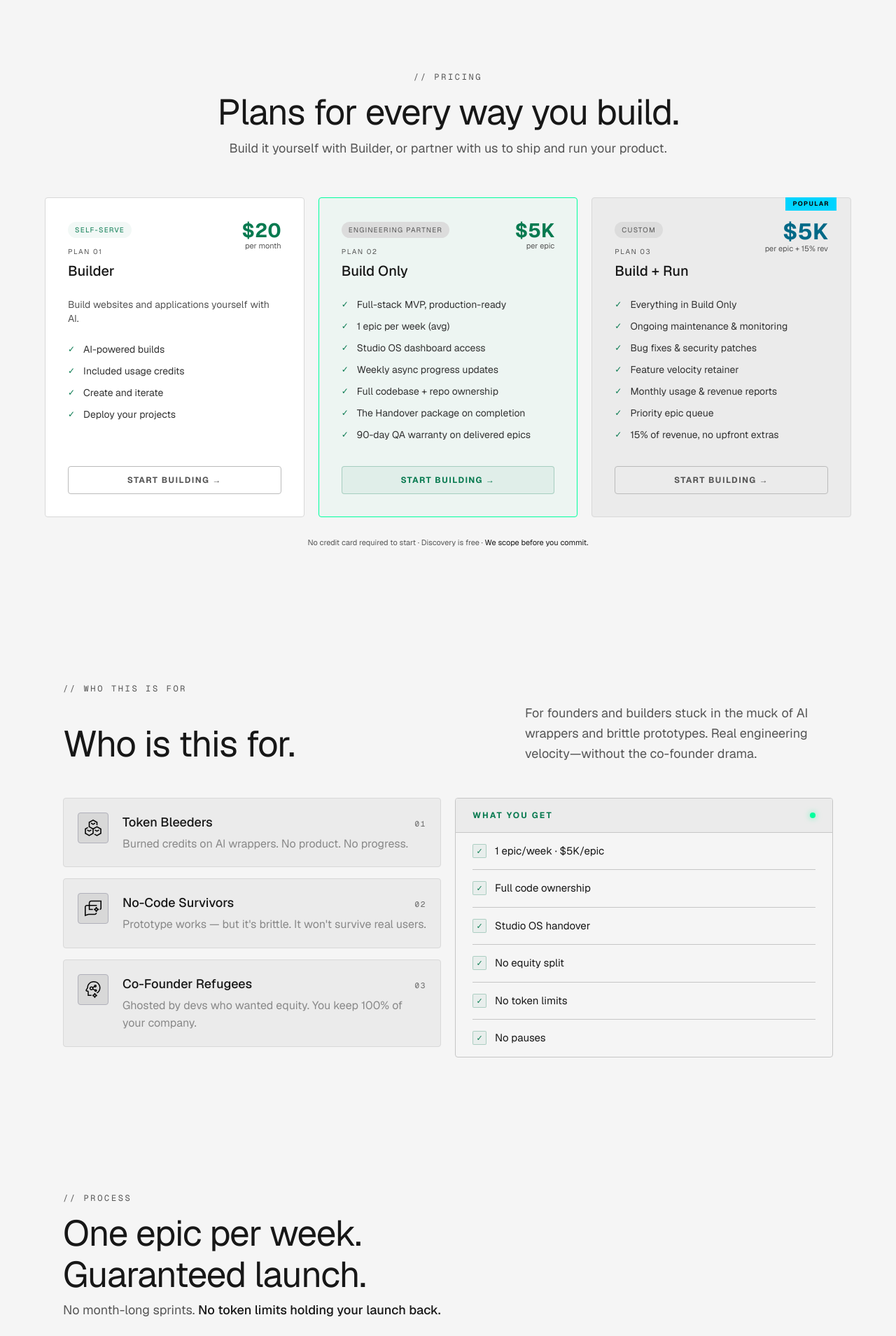
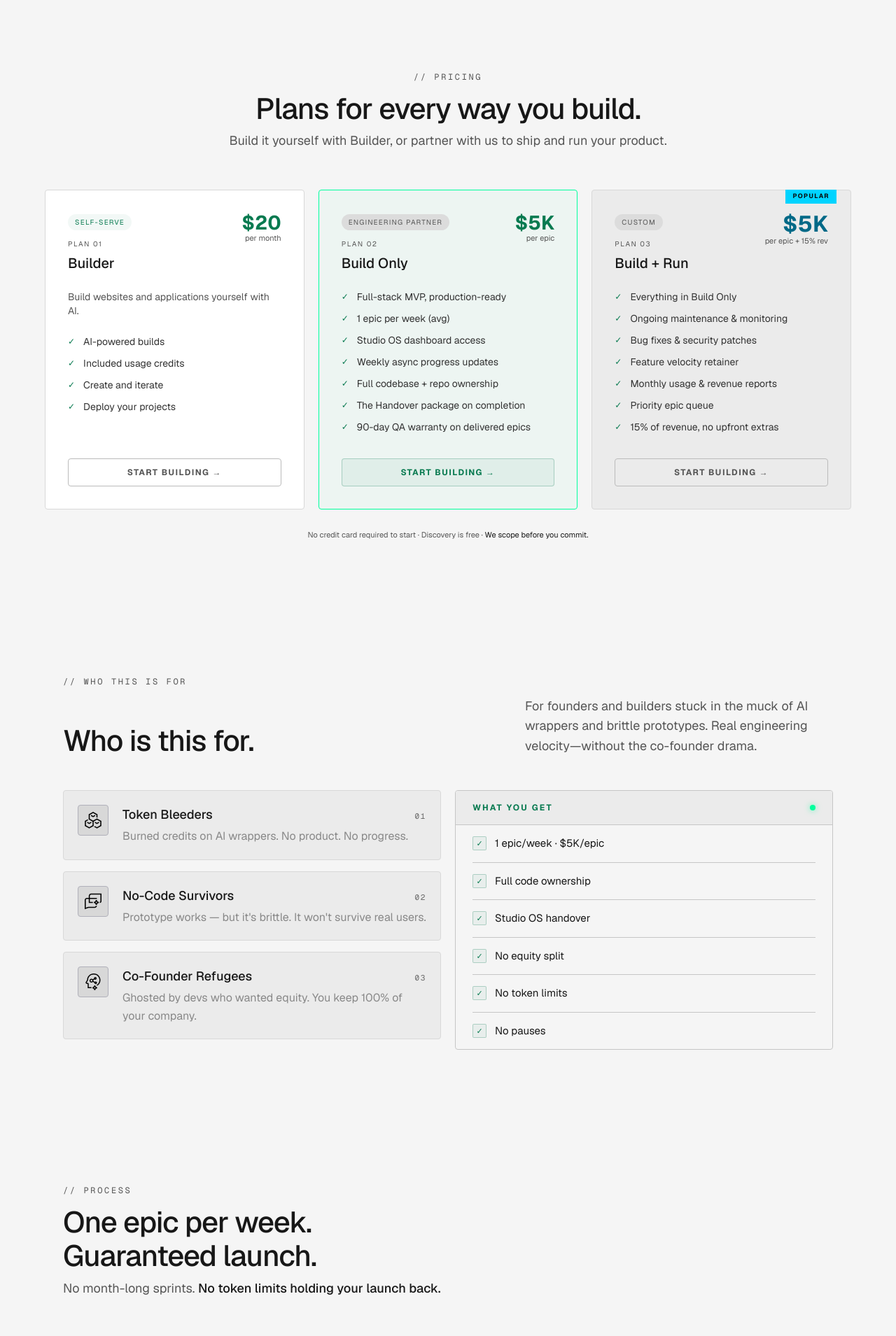
Before and after one commit to rup2701/appnomics-landing, a Next.js app: page / in a window 1280 px wide. Shown: the part 1060-2969 px from the top of the page at 70% size. Built offline with nearby package versions, Linux system fonts and the light colour scheme.

Commit message:
feat: update heading styles across multiple sections for improved typography

```diff
--- a/app/globals.css
+++ b/app/globals.css
@@ -19,10 +19,15 @@ body {
   overflow-x: clip;
 }
 
-h1,
-h2 {
+h1 {
   font-weight: 400;
   letter-spacing: -0.07rem;
+  color: var(--foreground) !important;
+}
+
+h2 {
+  font-weight: 500;
+  letter-spacing: -0.025em;
   color: var(--foreground) !important;
 }
 
--- a/components/sections/CTASection.tsx
+++ b/components/sections/CTASection.tsx
@@ -22,7 +22,7 @@ export default function CTASection() {
           // GET STARTED
         </SectionLabel>
 
-        <h2 className="text-[clamp(28px,3.5vw,44px)] font-normal text-[#171717] mb-4 leading-[1.1] font-sans">
+        <h2 className="text-[42px] font-medium tracking-tight text-[#171717] mb-4 leading-[1.1] font-sans">
           Start building today.
 
         </h2>
--- a/components/sections/FAQSection.tsx
+++ b/components/sections/FAQSection.tsx
@@ -40,7 +40,7 @@ export default function FAQSection() {
         {/* <SectionLabel centerAlign={true}>// FAQ</SectionLabel> */}
 
         <div className="text-center">
-          <h2 className="text-[clamp(28px,3.5vw,44px)] font-normal text-[#171717] mb-2 leading-[1.15] font-sans">
+          <h2 className="text-[42px] font-medium tracking-tight text-[#171717] mb-2 leading-[1.15] font-sans">
             FAQ
             <br />
             {/* <span className="text-[#6e6e6e]">We&apos;ve got answers.</span> */}
--- a/components/sections/PortfolioSection.tsx
+++ b/components/sections/PortfolioSection.tsx
@@ -77,7 +77,7 @@ export default function PortfolioSection() {
     <section id='portfolio' className="py-24">
       <div className="max-w-[1100px] mx-auto">
         <SectionLabel>// PORTFOLIO</SectionLabel>
-        <h2 className="text-[clamp(30px,4vw,52px)] font-normal text-[#171717] mb-2 leading-[1.15] font-sans">
+        <h2 className="text-[42px] font-medium tracking-tight text-[#171717] mb-2 leading-[1.15] font-sans">
           Built. Shipped. Handed over.
         </h2>
         <p className="text-lg text-[#555] mb-14 font-sans">
--- a/components/sections/PricingSection.tsx
+++ b/components/sections/PricingSection.tsx
@@ -46,7 +46,7 @@ export default function PricingSection({ onChoosePlan }: { onChoosePlan: (tab: T
       <div className="max-w-7xl mx-auto block">
         <SectionLabel centerAlign={true}>{"// PRICING"}</SectionLabel>
         <h2
-          className="text-[clamp(30px,4vw,52px)] font-normal text-[#171717] mb-2 leading-[1.15] font-sans text-center"
+          className="text-[42px] font-medium tracking-tight text-[#171717] mb-2 leading-[1.15] font-sans text-center"
         >
           Plans for every way you build.
         </h2>
--- a/components/sections/ProcessSection.tsx
+++ b/components/sections/ProcessSection.tsx
@@ -62,7 +62,7 @@ export default function ProcessSection() {
     <section id='process' className="py-24">
       <div className="max-w-[1100px] mx-auto">
         <SectionLabel>// PROCESS</SectionLabel>
-        <h2 className="text-[clamp(30px,4vw,52px)] font-normal text-[#171717] mb-2 leading-[1.15] font-sans">
+        <h2 className="text-[42px] font-medium tracking-tight text-[#171717] mb-2 leading-[1.15] font-sans">
           One epic per week.
           <br />
           <span className="text-[#171717]">Guaranteed launch.</span>
--- a/components/sections/ProductProofSection.tsx
+++ b/components/sections/ProductProofSection.tsx
@@ -7,7 +7,7 @@ export default function ProductProofSection() {
         <SectionLabel centerAlign={true}>{"// BUILT FROM EXPERIENCE"}</SectionLabel>
 
         <div className="mb-12 text-center">
-          <h2 className="mb-3 font-sans text-[clamp(30px,4vw,52px)] font-normal leading-[1.15] text-[#171717]">
+          <h2 className="mb-3 font-sans text-[42px] font-medium leading-[1.15] tracking-tight text-[#171717]">
             From business intent to live product.
           </h2>
           <p className="mx-auto max-w-[680px] font-sans text-lg text-[#555]">
--- a/components/sections/StudioOSSection.tsx
+++ b/components/sections/StudioOSSection.tsx
@@ -11,7 +11,7 @@ export default function StudioOSSection() {
         {/* Centered headline section */}
         <div className="text-center">
           <h2
-            className="text-[clamp(30px,4vw,52px)] font-normal text-[#171717] mb-2 leading-[1.15] font-sans"
+            className="text-[42px] font-medium tracking-tight text-[#171717] mb-2 leading-[1.15] font-sans"
           >
             Studio OS
             <br />
--- a/components/sections/WhoIsThisFor.tsx
+++ b/components/sections/WhoIsThisFor.tsx
@@ -35,7 +35,7 @@ export default function WhoThisIsFor() {
         <SectionLabel>// WHO THIS IS FOR</SectionLabel>
 
         <div className="flex flex-col md:flex-row md:items-end md:justify-between gap-6 mb-12">
-          <h2 className="text-[clamp(30px,4.5vw,52px)] font-normal text-[#171717] leading-[1.1] font-sans">
+          <h2 className="text-[42px] font-medium tracking-tight text-[#171717] leading-[1.1] font-sans">
             Who is this for.
           </h2>
           <p className="text-base md:text-lg text-[#555] font-sans leading-[1.6] max-w-[440px]">
```
